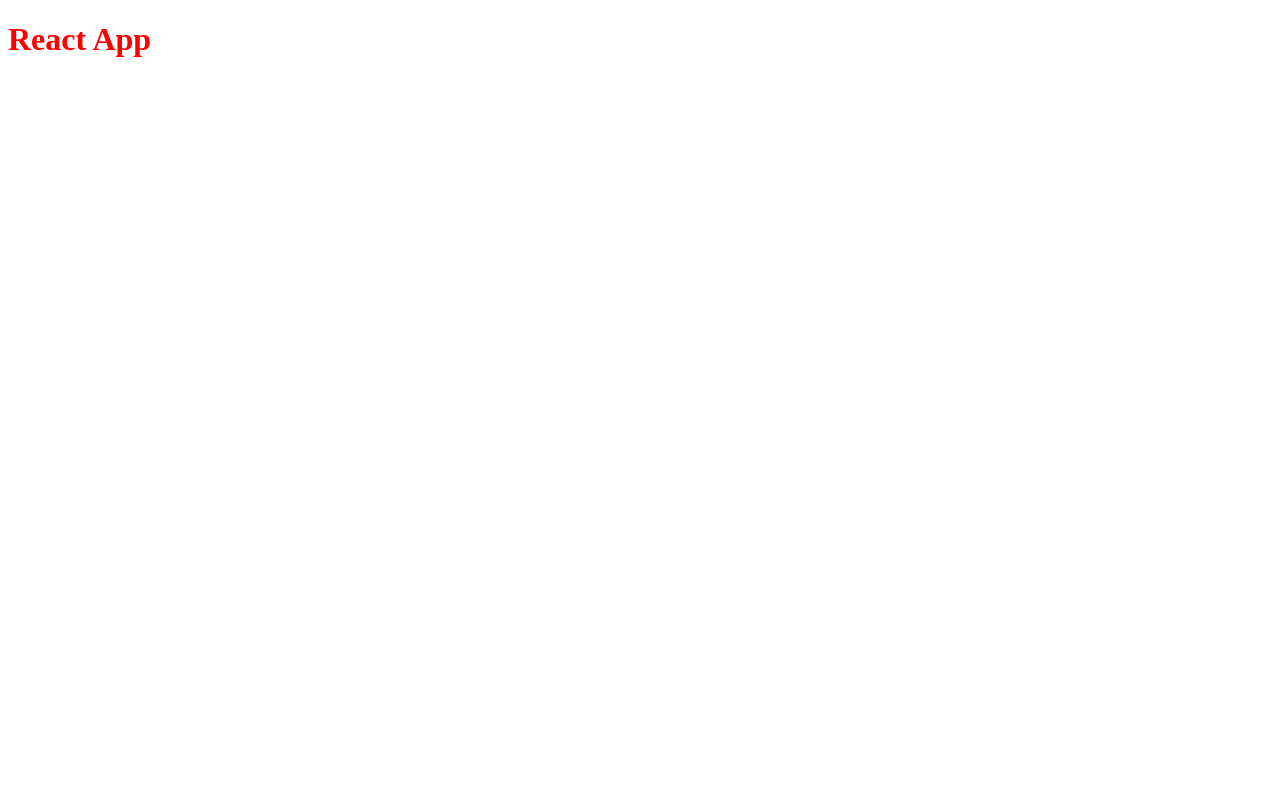
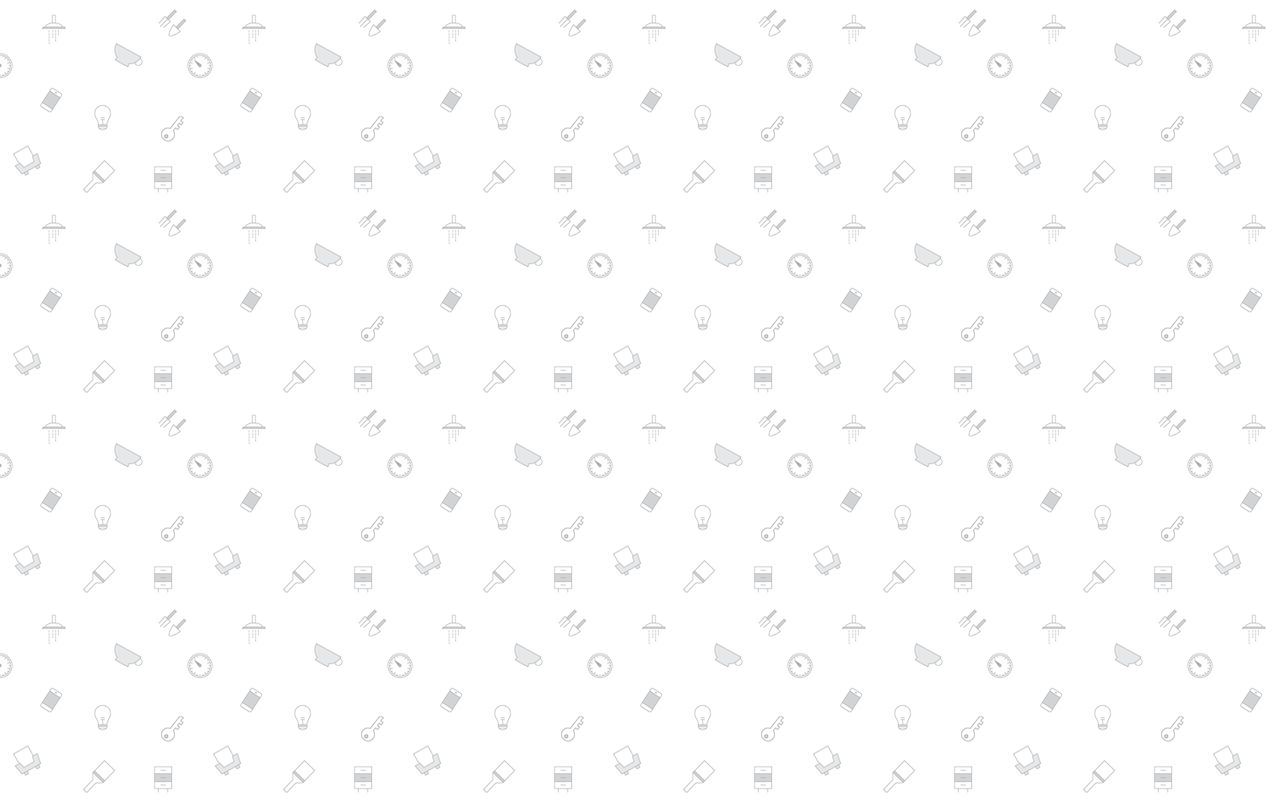
Before and after one commit to mmalak7/workers-list-slider-popup, a React app: page / in a window 1280 px wide. Built offline with nearby package versions, Linux system fonts and the light colour scheme.

Commit message:
conf background for App & style for members component

```diff
--- a/package.json
+++ b/package.json
@@ -27,10 +27,12 @@
     "@babel/preset-react": "^7.6.3",
     "babel-loader": "^8.0.6",
     "css-loader": "^3.2.0",
+    "file-loader": "^4.2.0",
     "html-webpack-plugin": "^3.2.0",
     "node-sass": "^4.13.0",
     "sass-loader": "^8.0.0",
     "style-loader": "^1.0.0",
+    "url-loader": "^2.2.0",
     "webpack": "^4.41.2",
     "webpack-cli": "^3.3.9",
     "webpack-dev-server": "^3.9.0"
--- a/src/components/App.js
+++ /dev/null
@@ -1,14 +0,0 @@
-import React, { Component } from 'react';
-import '../styles/app/App.scss';
-
-class App extends Component {
-    render() {
-        return (
-            <div>
-                <h1>React App</h1>
-            </div>
-        )
-    }
-}
-
-export default App;
--- /dev/null
+++ b/src/components/Members.js
@@ -0,0 +1,13 @@
+import React, { Component } from 'react';
+
+class Members extends Component {
+    render() {
+        return (
+            <div className='members-container'>
+
+            </div>
+        )
+    }
+}
+
+export default Members;
--- a/src/index.js
+++ b/src/index.js
@@ -1,5 +1,7 @@
 import React from 'react';
 import ReactDOM from 'react-dom';
-import App from './components/App';
+import Members from './components/Members';
+import './styles/app/App.scss';
 
-ReactDOM.render(<App />, document.getElementById('app'));
+
+ReactDOM.render(<Members />, document.getElementById('app'));
--- a/src/styles/app/App.scss
+++ b/src/styles/app/App.scss
@@ -1,3 +1,12 @@
-h1{
-    color: red;
+* {
+    margin: 0;
+    padding: 0;
 }
+
+
+#app {
+    width: 100%;
+    height: 100vh;
+    background-image: url('../../assets/bg.png');
+    background-repeat: repeat;
+}
--- a/webpack.config.js
+++ b/webpack.config.js
@@ -27,6 +27,15 @@ module.exports = {
                     'css-loader',
                     'sass-loader'
                 ],
+            },
+            {
+                test: /\.(jpe?g|gif|png|svg)$/i,
+                use: [{
+                    loader: 'url-loader',
+                    options: {
+                        limit: 10000
+                    }
+                }]
             }
         ]
     },
```
Also changed, not shown: src/assets/bg.png (added), src/styles/app/App.css, src/styles/members/Members.css (added), src/styles/members/Members.scss (added), 3 other files.
